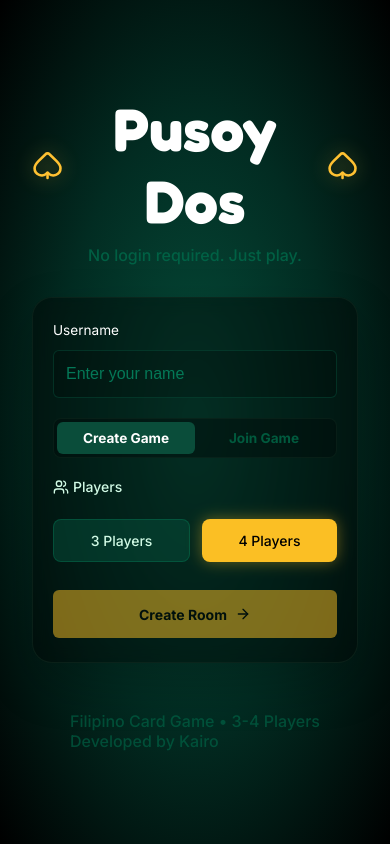
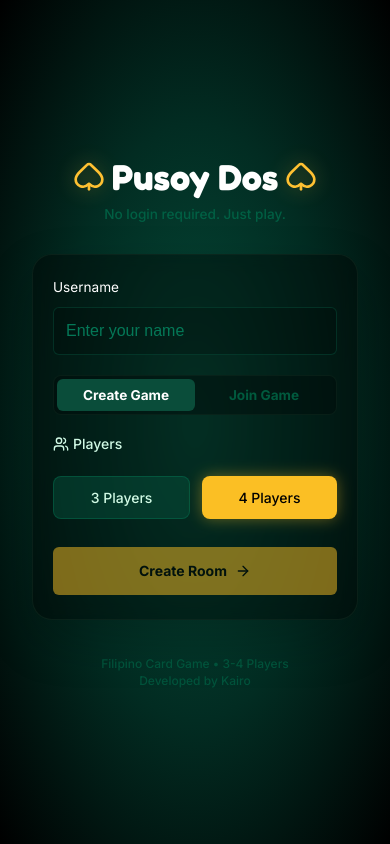
Before and after one commit to jediii17/pusoy-dos-game, a Next.js app: page / in a window 390 px wide. Built offline with nearby package versions, Linux system fonts and the light colour scheme.

Commit message:
refactor: Restructure the landing page footer into separate elements and enhance responsive styling for landing and lobby headers/footers.

```diff
--- a/app/globals.css
+++ b/app/globals.css
@@ -69,9 +69,11 @@ button:focus-visible { outline: 2px solid var(--accent); outline-offset: 2px; }
   font-weight: 700;
   display: flex;
   align-items: center;
+  justify-content: center;
   gap: 0.75rem;
   color: white;
   margin-bottom: 0.5rem;
+  text-align: center;
 }
 .landing-logo-text .logo-icon {
   font-size: 5rem;
@@ -239,11 +241,26 @@ button:focus-visible { outline: 2px solid var(--accent); outline-offset: 2px; }
   box-shadow: none;
 }
 
+.landing-footer-group {
+  margin-top: -1rem; /* Binds it closer to the card, overriding parent gap */
+  display: flex;
+  flex-direction: column;
+  align-items: center;
+  gap: 0.1rem;
+  text-align: center;
+}
+
 .landing-footer {
-  margin-top: 1rem;
   color: #006b4b;
   opacity: 0.6;
-  font-size: 1rem;
+  font-size: 0.75rem;
+  font-weight: 500;
+}
+
+.landing-footer-dev {
+  color: #006b4b;
+  opacity: 0.6;
+  font-size: 0.75rem;
   font-weight: 500;
 }
 
@@ -1231,4 +1248,16 @@ button:focus-visible { outline: 2px solid var(--accent); outline-offset: 2px; }
   .card-center-suit { font-size: 1.2rem; }
   .landing-card, .lobby-card { padding: 1.5rem 1.25rem; background: #00000066; }
   .gameover-card { border-radius: 12px; }
+
+  /* Responsive Landing & Lobby Header/Footer */
+  .landing-logo-text { font-size: 2.25rem; gap: 0.4rem; }
+  .landing-logo-text .logo-icon { width: 32px !important; height: 32px !important; }
+  .landing-tagline { font-size: 0.85rem; }
+  .landing-footer-group { margin-top: 0.25rem; gap: 0; }
+  .landing-footer { font-size: 0.75rem; padding: 0 1rem; line-height: 1.4; }
+  .landing-footer-dev { font-size: 0.75rem; padding: 0 1rem; line-height: 1.4; }
+
+  .lobby-header-small h1 { font-size: 1.85rem; gap: 0.4rem; }
+  .room-id-code { font-size: 1.5rem; letter-spacing: 0.2em; }
+  .players-card { padding: 0.75rem; }
 }
--- a/app/page.tsx
+++ b/app/page.tsx
@@ -151,7 +151,10 @@ export default function LandingPage() {
         </button>
       </div>
 
-      <footer className="landing-footer">Filipino Card Game • 3-4 Players <br/><span className="text-xs opacity-75 mt-1 block">Developed by Kairo</span></footer>
+      <div className="landing-footer-group">
+        <footer className="landing-footer">Filipino Card Game • 3-4 Players</footer>
+        <span className="landing-footer-dev">Developed by Kairo</span>
+      </div>
     </main>
   );
 }
```
